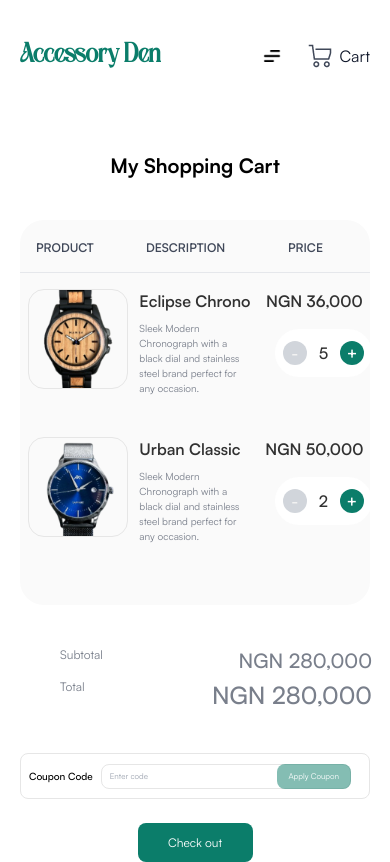
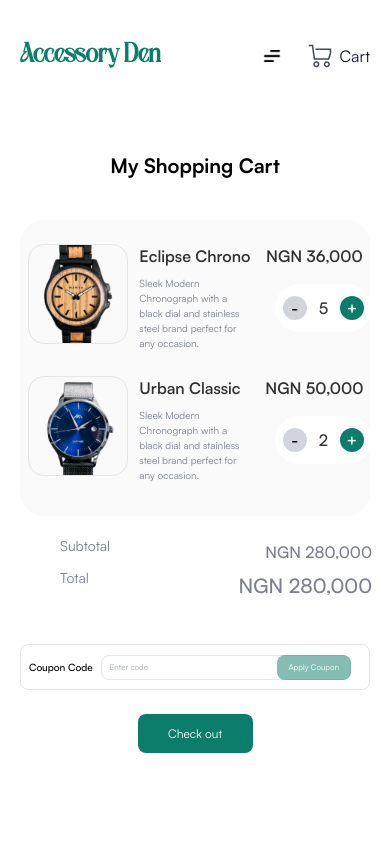
Before and after one commit to oyin-systems/accessory-den, a Next.js app: page /cart in a window 390 px wide. Built offline with nearby package versions, Linux system fonts and the light colour scheme.

Commit message:
design corrections

```diff
--- a/src/app/cart/page.js
+++ b/src/app/cart/page.js
@@ -11,8 +11,8 @@ const Cart = () => {
         <h1 className="text-xl md:text-3xl text-center font-bold py-10">
           My Shopping Cart
         </h1>
-        <div className="container py-5 md:py-10 bg-[#FAFAFA] rounded-3xl">
-          <div className="grid grid-cols-5 mb-4 text-[#404859] text-xs md:text-sm">
+        <div className="container py-2 md:py-10 bg-[#FAFAFA] rounded-3xl">
+          <div className="hidden md:grid grid-cols-5 mb-4 text-[#404859] text-xs md:text-sm">
             <div className="font-semibold uppercase ml-4 md:ml-16">Product</div>
             <div className="font-semibold uppercase ml-14 md:ml-0">
               Description
@@ -25,7 +25,7 @@ const Cart = () => {
               Subtotal
             </div>
           </div>
-          <hr />
+          <hr className="hidden md:block" />
           {[
             {
               id: 1,
@@ -48,7 +48,7 @@ const Cart = () => {
           ].map((product) => (
             <div
               key={product.id}
-              className="grid grid-cols-3 md:grid-cols-5 gap-2 mb-8 md:mb-16 mt-4"
+              className="grid grid-cols-3 md:grid-cols-5 gap-2 mb-4 md:mb-16 mt-4"
             >
               <div>
                 <Image
@@ -71,7 +71,7 @@ const Cart = () => {
                 {product.price}
                 <div className="md:hidden flex items-center justify-center space-x-1 md:space-x-2 bg-white rounded-3xl h-fit w-fit p-2 ml-4 md:ml-10 mt-4">
                   <div className="rounded-full bg-gray-300 w-6 md:w-8 h-6 md:h-8 flex items-center justify-center">
-                    <span className="text-[#F2F2F2]">-</span>
+                    <span className="text-black">-</span>
                   </div>
                   <span className="px-2 py-1 text-base md:text-lg font-medium">
                     {product.quantity}
@@ -83,7 +83,7 @@ const Cart = () => {
               </div>
               <div className="hidden md:flex items-center justify-center space-x-1 md:space-x-2 bg-white rounded-3xl h-fit w-fit p-2 md:ml-10 ">
                 <div className="rounded-full bg-gray-300 w-6 md:w-8 h-6 md:h-8 flex items-center justify-center">
-                  <span className="text-[#F2F2F2]">-</span>
+                  <span className="text-black">-</span>
                 </div>
                 <span className="px-2 py-1 text-base md:text-lg font-medium">
                   {product.quantity}
@@ -118,14 +118,14 @@ const Cart = () => {
           </div>
         </div>
 
-        <div className="md:hidden w-[80vw] mx-10 mt-10 bg-white text-[#797F8B]">
+        <div className="md:hidden w-[80vw] mx-10 mt-5 bg-white text-[#797F8B]">
           <div className="flex justify-between">
-            <p className="text-xs font-normal leading-5 ">Subtotal</p>
-            <h2 className="text-xl font-medium leading-8">NGN 280,000</h2>
+            <p className="text-sm font-normal leading-5 ">Subtotal</p>
+            <h2 className="text-base font-medium leading-8">NGN 280,000</h2>
           </div>
           <div className="flex justify-between">
-            <p className="text-xs font-normal leading-5 ">Total</p>
-            <h2 className="text-2xl font-medium leading-9">NGN 280,000</h2>
+            <p className="text-sm font-normal leading-5 ">Total</p>
+            <h2 className="text-xl font-medium leading-9">NGN 280,000</h2>
           </div>
         </div>
 
--- a/src/app/checkout/page.js
+++ b/src/app/checkout/page.js
@@ -115,7 +115,7 @@ const Checkout = () => {
                     <br />a black dial
                   </p>
                 </div>
-                <h3 className="text-xl font-semibold leading-7 text-[#313131]">
+                <h3 className="text-lg font-semibold leading-7 text-[#313131]">
                   NGN 180,000
                 </h3>
               </div>
@@ -129,16 +129,16 @@ const Checkout = () => {
                     <br />a black dial
                   </p>
                 </div>
-                <h3 className="text-xl font-semibold leading-7 text-[#313131]">
+                <h3 className="text-lg font-semibold leading-7 text-[#313131]">
                   NGN 100,000
                 </h3>
               </div>
               <hr />
-              <div className="flex items-center justify-end mt-4 mr-6">
-                <p className="mr-4 text-sm leading-3 font-normal text-[#797F8B]">
+              <div className="flex items-center justify-between mt-4 mr-6">
+                <p className="ml-10 text-sm leading-3 font-normal text-[#797F8B]">
                   Total
                 </p>
-                <h3 className="text-xl font-semibold leading-7 text-[#797F8B]">
+                <h3 className="text-lg mr-2 font-semibold leading-7 text-[#797F8B]">
                   NGN 280,000
                 </h3>
               </div>
--- a/src/components/Header.jsx
+++ b/src/components/Header.jsx
@@ -21,7 +21,7 @@ const Header = () => {
           <Link href="/"> Accessory Den</Link>
           </div>
         <nav className='hidden md:block'>
-          <ul className="flex space-x-4">
+          <ul className="flex space-x-12">
             <li>
               <a href="#products" className="hover:text-gray-400">
                 Products
```
